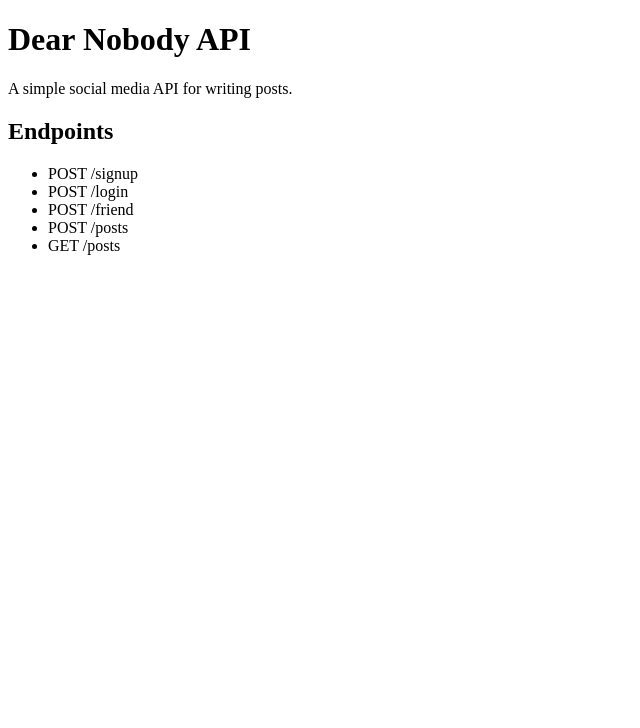
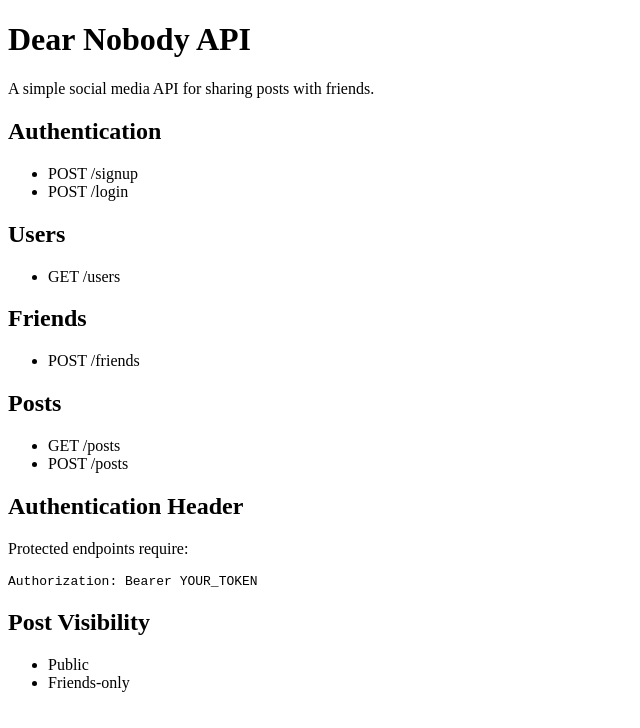
Before and after one commit to och-stack/dear-nobody-api, a website: page index.html in a window 1280 px wide. Shown: the whole page, without its empty margins (0-640 px from the left). Drawn offline with Linux system fonts and the light colour scheme.

Commit message:
update get users

```diff
--- a/index.html
+++ b/index.html
@@ -8,16 +8,49 @@
 <body>
     <h1>Dear Nobody API</h1>
 
-    <p>A simple social media API for writing posts.</p>
+    <p>
+        A simple social media API for sharing posts with friends.
+    </p>
 
-    <h2>Endpoints</h2>
+    <h2>Authentication</h2>
 
     <ul>
         <li>POST /signup</li>
         <li>POST /login</li>
-        <li>POST /friend</li>
+    </ul>
+
+    <h2>Users</h2>
+
+    <ul>
+        <li>GET /users</li>
+    </ul>
+
+    <h2>Friends</h2>
+
+    <ul>
+        <li>POST /friends</li>
+    </ul>
+
+    <h2>Posts</h2>
+
+    <ul>
+        <li>GET /posts</li>
         <li>POST /posts</li>
-        <li>GET /posts</li>
+    </ul>
+
+    <h2>Authentication Header</h2>
+
+    <p>
+        Protected endpoints require:
+    </p>
+
+    <pre>Authorization: Bearer YOUR_TOKEN</pre>
+
+    <h2>Post Visibility</h2>
+
+    <ul>
+        <li>Public</li>
+        <li>Friends-only</li>
     </ul>
 </body>
 
```
Also changed, not shown: index.js (+28 -3 lines).
